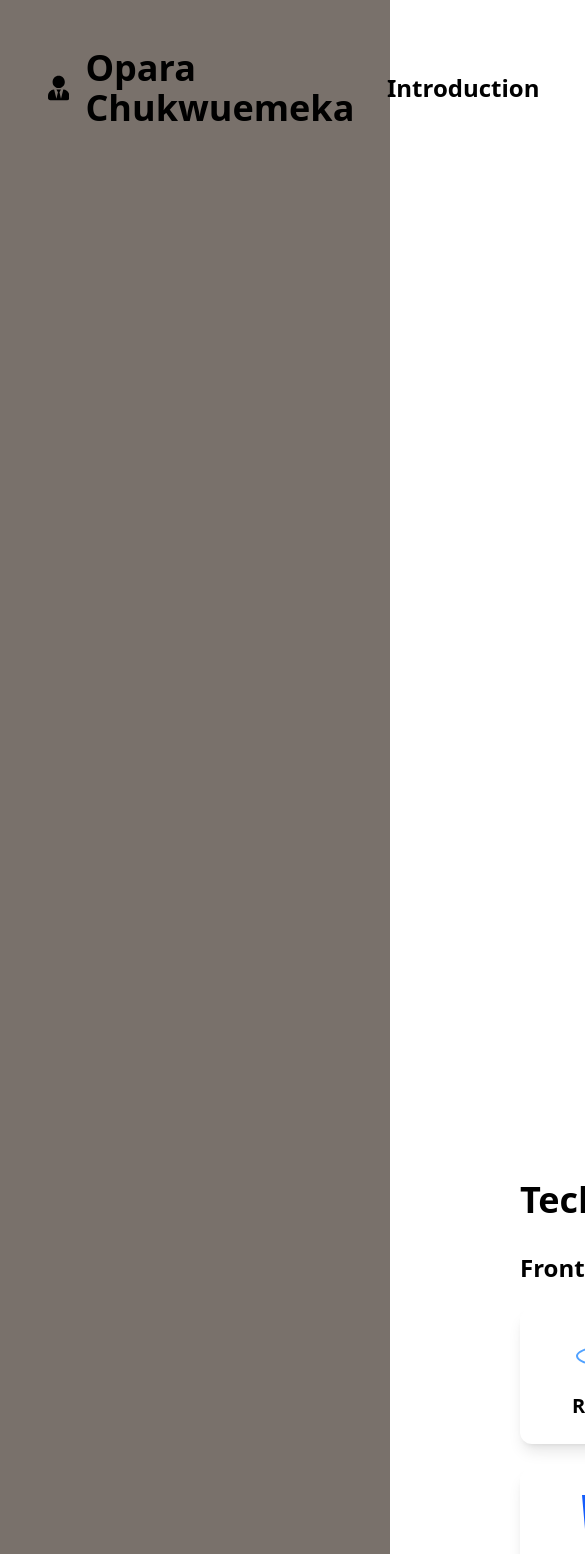
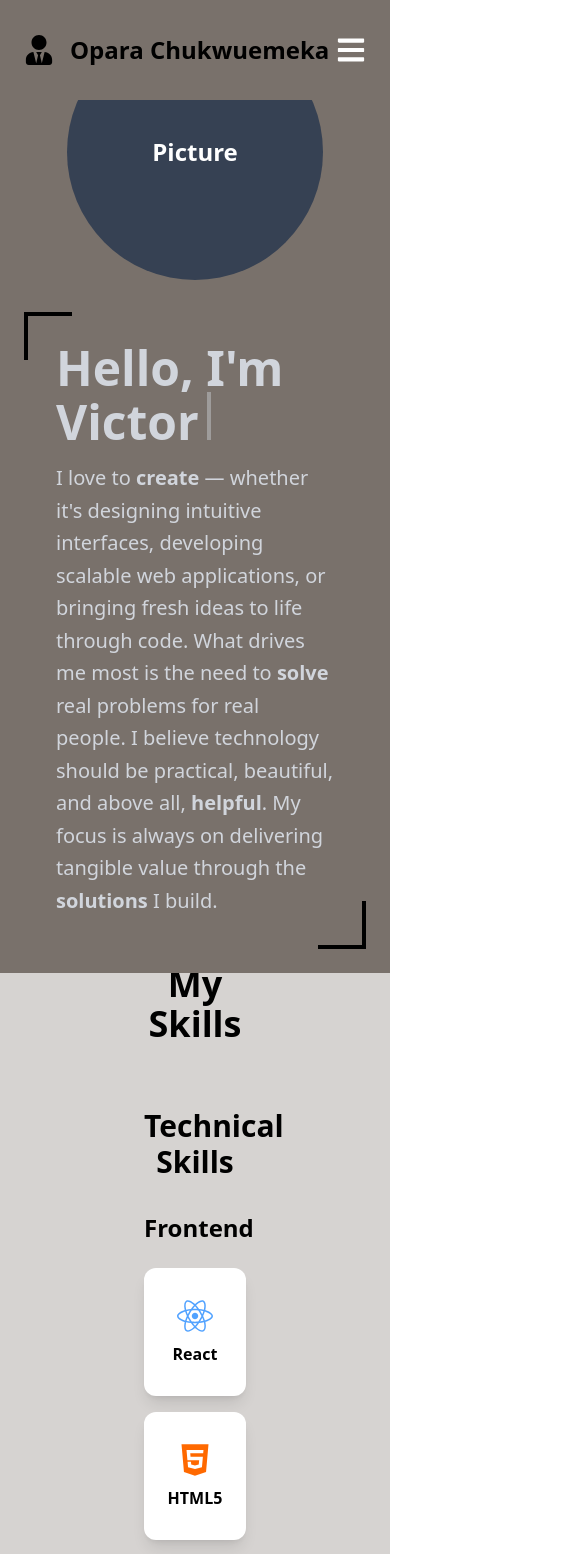
Before and after one commit to whitebl3ck/portfolio, a React (Vite) app: page / in a window 390 px wide. Shown: the top 1554 px of the page, 585 px wide, since content can reach past the window. Built offline with nearby package versions, Linux system fonts and the light colour scheme.

Commit message:
responsive

```diff
--- a/src/AboutMe.jsx
+++ b/src/AboutMe.jsx
@@ -43,21 +43,24 @@ const AboutMe = () => {
   }, []);
 
   return (
-    <div className="w-full h-full flex items-center justify-left">
-      <div className="flex items-left justify-start pl-120 pr-90">
+    <div className="w-full h-full flex flex-col md:flex-row items-center justify-center p-6 md:p-12">
+      {/* Picture Container */}
+      <div className="w-full md:w-1/3 flex items-center justify-center mb-8 md:mb-0">
         {/* Replace the div below with an <img> tag for your picture */}
-        <div className="flex items-left justify-left text-white text-2xl font-bold ml-8">
+        <div className="w-64 h-64 md:w-80 md:h-80 bg-gray-700 rounded-full flex items-center justify-center text-white text-2xl font-bold">
           Picture
         </div>
       </div>
-      <div className="flex items-center justify-left p-6">
+
+      {/* Text Content Container */}
+      <div className="w-full md:w-2/3 flex items-center justify-center">
         <div className='text-gray-300 p-8 relative'>
           {/* Top-left border */}
-          <div className="absolute top-0 left-0 w-16 h-16 border-t-8 border-l-8 border-black"></div>
+          <div className="absolute top-0 left-0 w-12 h-12 md:w-16 md:h-16 border-t-4 md:border-t-8 border-l-4 md:border-l-8 border-black"></div>
           {/* Bottom-right border */}
-          <div className="absolute bottom-0 right-0 w-16 h-16 border-b-8 border-r-8 border-black"></div>
+          <div className="absolute bottom-0 right-0 w-12 h-12 md:w-16 md:h-16 border-b-4 md:border-b-8 border-r-4 md:border-r-8 border-black"></div>
           <motion.h1
-            className="text-8xl font-bold mb-4 relative"
+            className="text-5xl md:text-8xl font-bold mb-4 relative"
             initial={{ opacity: 0 }}
             animate={{ opacity: 1 }}
             transition={{ duration: 0.5 }}
@@ -66,10 +69,10 @@ const AboutMe = () => {
             <motion.span
               animate={{ opacity: [1, 0] }}
               transition={{ duration: 0.5, repeat: Infinity, repeatType: "reverse" }}
-              className="inline-block w-2 h-20 bg-gray-300 ml-2"
+              className="inline-block w-1 md:w-2 h-12 md:h-20 bg-gray-300 ml-2"
             />
           </motion.h1>
-          <p className={`text-4xl max-w-4xl relative transition-opacity duration-500 leading-relaxed ${fade ? 'opacity-100' : 'opacity-0'}`} dangerouslySetInnerHTML={{ __html: paragraphs[index] }} />
+          <p className={`text-xl md:text-4xl max-w-4xl relative transition-opacity duration-500 leading-relaxed ${fade ? 'opacity-100' : 'opacity-0'}`} dangerouslySetInnerHTML={{ __html: paragraphs[index] }} />
         </div>
       </div>
     </div>
--- a/src/Navbar.jsx
+++ b/src/Navbar.jsx
@@ -1,5 +1,5 @@
 import React, { useEffect, useState } from 'react';
-import { FaUserTie } from 'react-icons/fa';
+import { FaUserTie, FaBars, FaTimes } from 'react-icons/fa';
 
 const scrollToSection = (id) => {
   const section = document.getElementById(id);
@@ -10,6 +10,7 @@ const scrollToSection = (id) => {
 
 const Navbar = () => {
   const [scrolled, setScrolled] = useState(false);
+  const [isMenuOpen, setIsMenuOpen] = useState(false);
 
   useEffect(() => {
     const handleScroll = () => {
@@ -19,25 +20,50 @@ const Navbar = () => {
     return () => window.removeEventListener('scroll', handleScroll);
   }, []);
 
+  const navLinks = (
+    <>
+      <button className={`text-2xl px-6 py-2 font-bold ${scrolled || isMenuOpen ? 'text-white' : 'text-black'}`} onClick={() => { scrollToSection('aboutme'); setIsMenuOpen(false); }}>Introduction</button>
+      <button className={`text-2xl px-6 py-2 font-bold ${scrolled || isMenuOpen ? 'text-white' : 'text-black'}`} onClick={() => { scrollToSection('skills'); setIsMenuOpen(false); }}>Skills</button>
+      <button className={`text-2xl px-6 py-2 font-bold ${scrolled || isMenuOpen ? 'text-white' : 'text-black'}`} onClick={() => { scrollToSection('projects'); setIsMenuOpen(false); }}>Projects</button>
+      <button className={`text-2xl px-6 py-2 font-bold ${scrolled || isMenuOpen ? 'text-white' : 'text-black'}`} onClick={() => { scrollToSection('experience'); setIsMenuOpen(false); }}>Experience</button>
+      <button className={`text-2xl px-6 py-2 font-bold ${scrolled || isMenuOpen ? 'text-white' : 'text-black'}`} onClick={() => { scrollToSection('contact'); setIsMenuOpen(false); }}>Contact</button>
+    </>
+  );
+
   return (
     <nav
-      className={`p-12 fixed w-full top-0 left-0 z-10 flex items-center transition-colors duration-300 ${
+      className={`p-6 md:p-12 fixed w-full top-0 left-0 z-20 flex items-center justify-between transition-colors duration-300 ${
         scrolled ? 'bg-black' : 'bg-stone-500'
       }`}
-      style={{ minHeight: '140px' }}
+      style={{ minHeight: '100px' }}
     >
-      <div className="flex-1 flex items-center">
+      {/* Brand */}
+      <div className="flex items-center">
         <FaUserTie className={`text-3xl mr-4 ${scrolled ? 'text-white' : 'text-black'}`} />
-        <span className={`font-bold text-4xl ${scrolled ? 'text-white' : 'text-black'}`}>Opara Chukwuemeka</span>
+        <span className={`font-bold text-2xl md:text-4xl ${scrolled ? 'text-white' : 'text-black'}`}>Opara Chukwuemeka</span>
       </div>
-      <div className="flex-1 flex justify-center items-center gap-12">
-        <button className={`text-2xl px-6 py-2 font-bold ${scrolled ? 'text-white' : 'text-black'}`} onClick={() => scrollToSection('aboutme')}>Introduction</button>
-        <button className={`text-2xl px-6 py-2 font-bold ${scrolled ? 'text-white' : 'text-black'}`} onClick={() => scrollToSection('skills')}>Skills</button>
-        <button className={`text-2xl px-6 py-2 font-bold ${scrolled ? 'text-white' : 'text-black'}`} onClick={() => scrollToSection('projects')}>Projects</button>
-        <button className={`text-2xl px-6 py-2 font-bold ${scrolled ? 'text-white' : 'text-black'}`} onClick={() => scrollToSection('experience')}>Experience</button>
-        <button className={`text-2xl px-6 py-2 font-bold ${scrolled ? 'text-white' : 'text-black'}`} onClick={() => scrollToSection('contact')}>Contact</button>
+
+      {/* Desktop Menu */}
+      <div className="hidden md:flex flex-1 justify-center items-center gap-12">
+        {navLinks}
       </div>
-      <div className="flex-1"></div>
+
+      {/* Hamburger Icon */}
+      <div className="md:hidden flex items-center">
+        <button onClick={() => setIsMenuOpen(!isMenuOpen)} className="text-3xl text-white">
+          {isMenuOpen ? <FaTimes /> : <FaBars />}
+        </button>
+      </div>
+
+      {/* Spacer for desktop to balance the layout */}
+      <div className="hidden md:flex flex-1"></div>
+
+      {/* Mobile Menu */}
+      {isMenuOpen && (
+        <div className="md:hidden absolute top-full left-0 w-full bg-black flex flex-col items-center gap-6 py-8">
+          {navLinks}
+        </div>
+      )}
     </nav>
   );
 };
--- a/src/Skills.jsx
+++ b/src/Skills.jsx
@@ -71,28 +71,28 @@ const cardVariants = {
 };
 
 const Skills = () => (
-  <div className="w-full max-w-7xl">
-    <h1 className="text-6xl font-bold mb-30 text-center justify-center pl-200">My Skills</h1>
+  <div className="w-full max-w-7xl mx-auto p-6 md:p-12">
+    <h1 className="text-4xl md:text-6xl font-bold mb-16 text-center">My Skills</h1>
 
-    <div className="flex gap-18">
+    <div className="flex flex-col lg:flex-row gap-16">
       {/* Technical Skills - Left Side */}
-      <div className="flex-1 pl-100 min-w-5xl">
-        <h2 className="text-4xl font-bold mb-8">Technical Skills</h2>
+      <div className="flex-1">
+        <h2 className="text-3xl md:text-4xl font-bold mb-8 text-center lg:text-left">Technical Skills</h2>
         {technicalSkills.map((group) => (
           <div key={group.group} className="mb-8">
-            <h3 className="text-2xl font-bold mb-6">{group.group}</h3>
-            <div className="flex flex-wrap gap-6">
+            <h3 className="text-2xl font-semibold mb-6">{group.group}</h3>
+            <div className="flex flex-wrap gap-4 justify-center lg:justify-start">
               {group.items.map((skill, idx) => (
                 <motion.div
                   key={skill.name}
-                  className="bg-white rounded-xl shadow-lg p-6 flex flex-col items-center w-40 cursor-pointer hover:scale-105 hover:shadow-2xl transition-transform"
+                  className="bg-white rounded-xl shadow-lg p-4 flex flex-col items-center w-32 h-32 justify-center cursor-pointer hover:scale-105 hover:shadow-2xl transition-transform"
                   initial="offscreen"
                   whileInView="onscreen"
                   viewport={{ once: true, amount: 0.2 }}
                   variants={cardVariants}
                 >
-                  <div className="text-5xl mb-3">{skill.icon()}</div>
-                  <span className="text-xl font-semibold text-center">{skill.name}</span>
+                  <div className="text-4xl mb-2">{skill.icon()}</div>
+                  <span className="text-base font-semibold text-center">{skill.name}</span>
                 </motion.div>
               ))}
             </div>
@@ -101,23 +101,23 @@ const Skills = () => (
       </div>
 
       {/* Soft Skills - Right Side */}
-      <div className="flex-1 pl-10 min-w-4xl">
-        <h2 className="text-4xl font-bold mb-8">Soft Skills</h2>
+      <div className="flex-1">
+        <h2 className="text-3xl md:text-4xl font-bold mb-8 text-center lg:text-left">Soft Skills</h2>
         {softSkills.map((group) => (
           <div key={group.group} className="mb-8">
-            <h3 className="text-2xl font-bold mb-6">{group.group}</h3>
-            <div className="flex flex-wrap gap-6">
+            <h3 className="text-2xl font-semibold mb-6">{group.group}</h3>
+            <div className="flex flex-wrap gap-4 justify-center lg:justify-start">
               {group.items.map((skill, idx) => (
                 <motion.div
                   key={skill.name}
-                  className="bg-white rounded-xl shadow-lg p-6 flex flex-col items-center w-40 cursor-pointer hover:scale-105 hover:shadow-2xl transition-transform"
+                  className="bg-white rounded-xl shadow-lg p-4 flex flex-col items-center w-32 h-32 justify-center cursor-pointer hover:scale-105 hover:shadow-2xl transition-transform"
                   initial="offscreen"
                   whileInView="onscreen"
                   viewport={{ once: true, amount: 0.2 }}
                   variants={cardVariants}
                 >
-                  <div className="text-5xl mb-3">{skill.icon()}</div>
-                  <span className="text-xl font-semibold text-center">{skill.name}</span>
+                  <div className="text-4xl mb-2">{skill.icon()}</div>
+                  <span className="text-base font-semibold text-center">{skill.name}</span>
                 </motion.div>
               ))}
             </div>
```
Also changed, not shown: src/Experience.jsx (+16 -16 lines).
